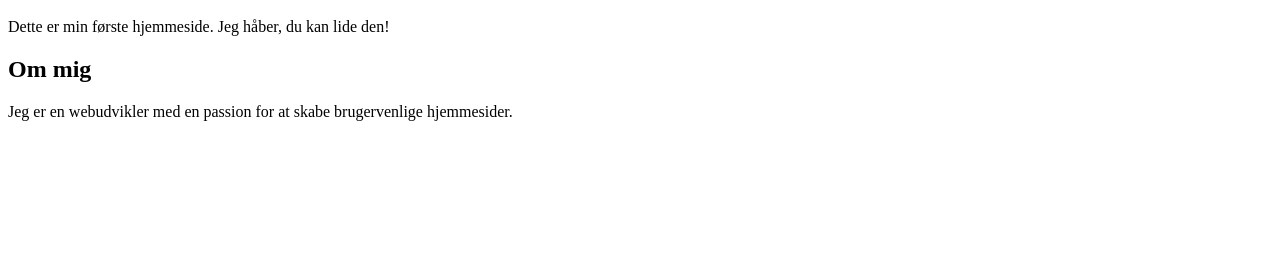
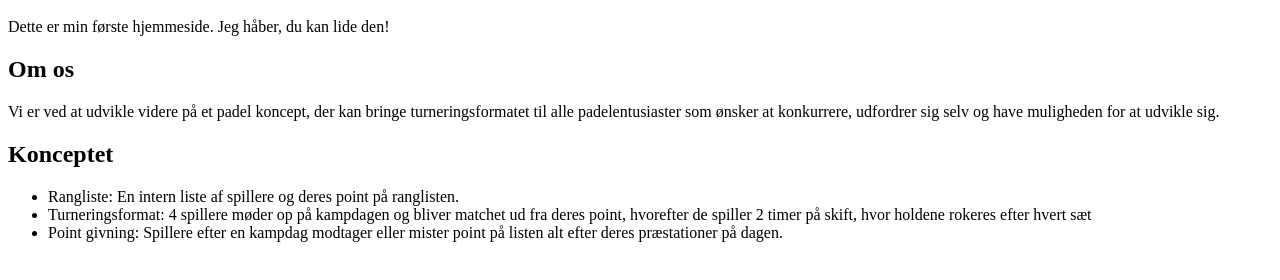
Before and after one commit to jonassorensen99-eng/Padel-Rangliste, a plain HTML site: page Hjemmeside.html in a window 1280 px wide. Shown: the part 48-328 px from the top of the page. Drawn offline with Linux system fonts and the light colour scheme.

Commit message:
Mads - Om os - Tilføjelse af turneringsformat

```diff
--- a/Hjemmeside.html
+++ b/Hjemmeside.html
@@ -6,8 +6,13 @@
 <body>
     <p>Dette er min første hjemmeside. Jeg håber, du kan lide den!</p>
 
-    <h2>Om mig</h2>
-    <p>Jeg er en webudvikler med en passion for at skabe brugervenlige hjemmesider.</p>
+    <h2>Om os</h2>
+    <p>Vi er ved at udvikle videre på et padel koncept, der kan bringe turneringsformatet til alle padelentusiaster som ønsker at konkurrere, udfordrer sig selv og have muligheden for at udvikle sig.</p>
 
-
+    <h2>Konceptet</h2>
+    <ul>
+        <li>Rangliste: En intern liste af spillere og deres point på ranglisten.</li>
+        <li>Turneringsformat: 4 spillere møder op på kampdagen og bliver matchet ud fra deres point, hvorefter de spiller 2 timer på skift, hvor holdene rokeres efter hvert sæt</li>
+        <li>Point givning: Spillere efter en kampdag modtager eller mister point på listen alt efter deres præstationer på dagen.</li>
+    </ul>
 </html>
```
